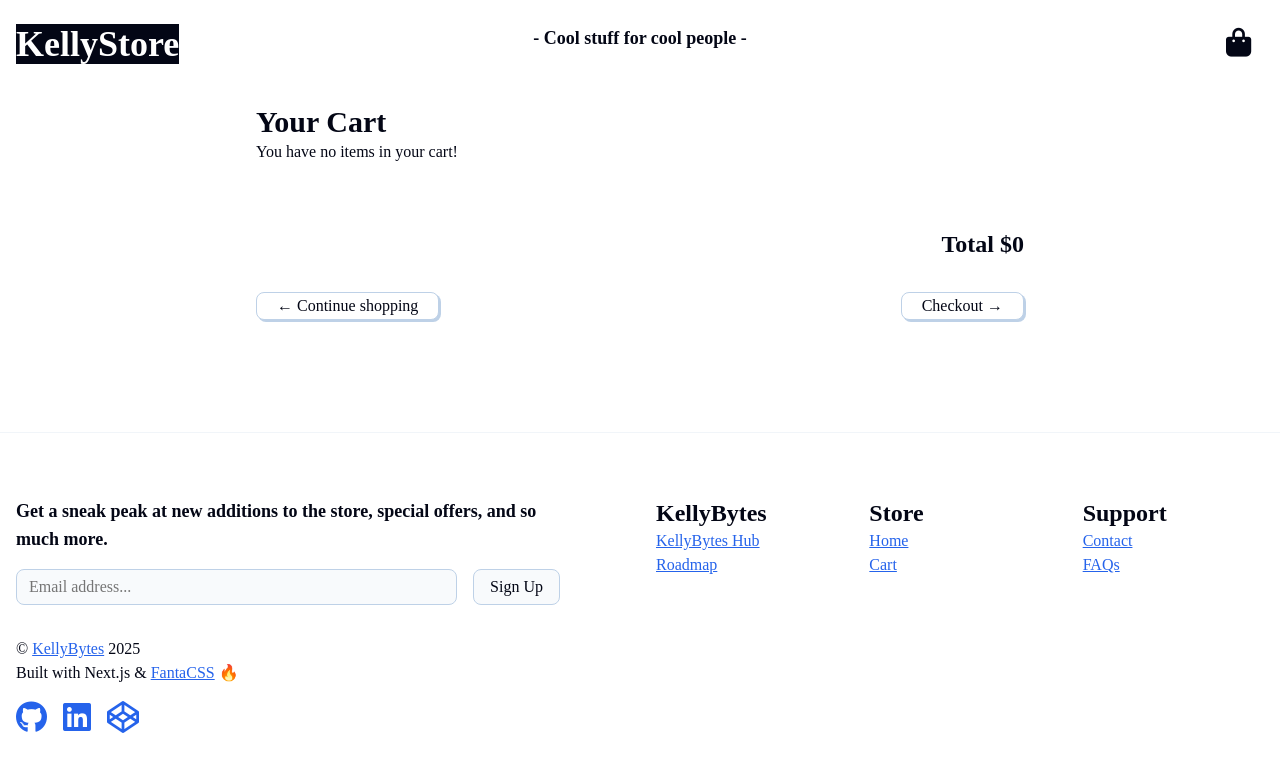
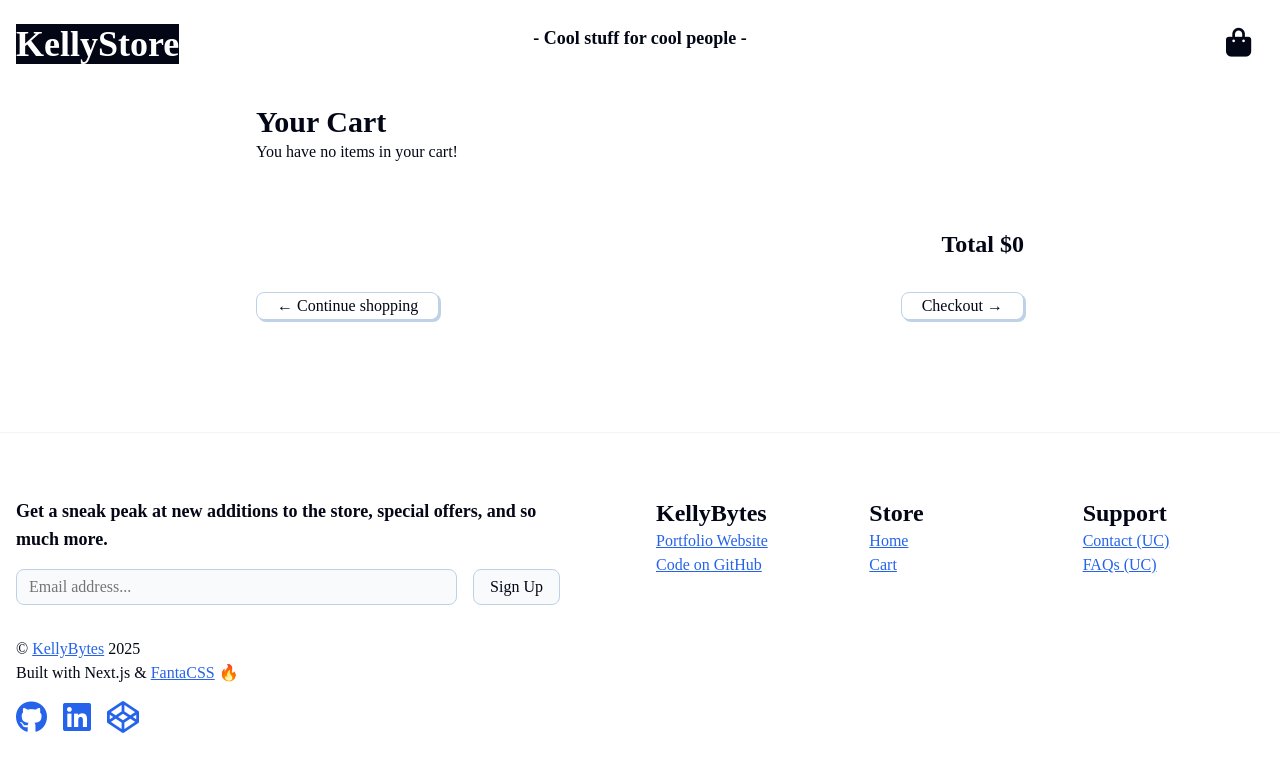
Before and after one commit to KellyBytes/kellystore, a Next.js app: page /cart in a window 1280 px wide. Shown: the top 772 px of the page. Built offline with nearby package versions, Linux system fonts and the light colour scheme; a web font is replaced by a local one.

Commit message:
Update buttons in ImageBunner

```diff
--- a/app/globals.css
+++ b/app/globals.css
@@ -166,6 +166,7 @@ sticker-header {
 .section-header {
   margin: 1rem auto;
   margin-top: 5rem;
+  scroll-margin-top: 8rem;
 }
 
 .planner-container {
--- a/app/layout.js
+++ b/app/layout.js
@@ -44,11 +44,14 @@ export default function RootLayout({ children }) {
               <div className="links-container">
                 <div>
                   <h3>KellyBytes</h3>
-                  <Link href={'/'} target="_blank">
-                    KellyBytes Hub
+                  <Link href={'https://kellybytes.netlify.app'} target="_blank">
+                    Portfolio Website
                   </Link>
-                  <Link href={'/'} target="_blank">
-                    Roadmap
+                  <Link
+                    href={'https://github.com/KellyBytes/kellystore'}
+                    target="_blank"
+                  >
+                    Code on GitHub
                   </Link>
                 </div>
                 <div>
@@ -58,8 +61,8 @@ export default function RootLayout({ children }) {
                 </div>
                 <div>
                   <h3>Support</h3>
-                  <Link href={'/contact'}>Contact</Link>
-                  <Link href={'/faq'}>FAQs</Link>
+                  <Link href={'/contact'}>Contact (UC)</Link>
+                  <Link href={'/faq'}>FAQs (UC)</Link>
                 </div>
               </div>
               <div className="socials">
--- a/components/Products.jsx
+++ b/components/Products.jsx
@@ -24,7 +24,7 @@ export default function Products(props) {
         </Portal>
       )}
       <div className="section-container">
-        <div className="section-header">
+        <div id="planner-section" className="section-header">
           <h2>Shop Our Selection</h2>
           <p>From organization or accessorization</p>
         </div>
@@ -81,7 +81,7 @@ export default function Products(props) {
       </div>
 
       <div className="section-container">
-        <div className="section-header">
+        <div id="stickers-section" className="section-header">
           <h2>Or Collect Your Favorite Tech</h2>
           <p>Choose from our custom designed tech logos</p>
         </div>
```
Also changed, not shown: components/ImageBanner.jsx (+16 -2 lines).
